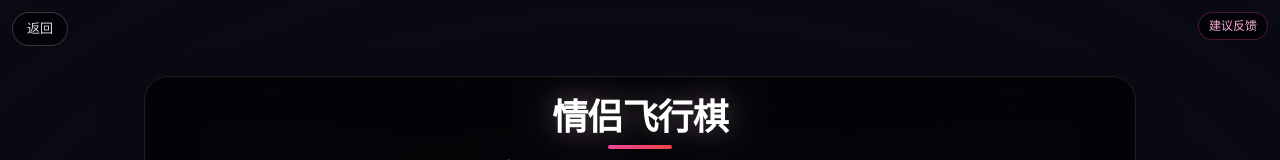
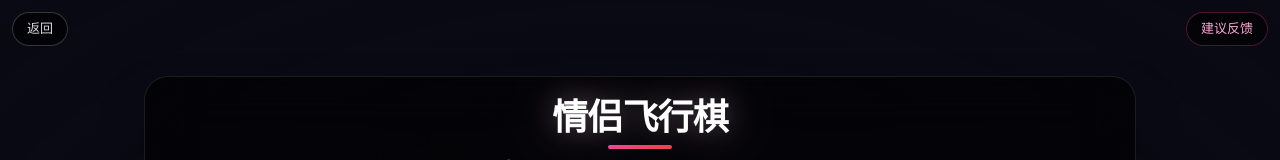
Before and after one commit to cnmgames/game, a Next.js app: page /flight in a window 1280 px wide. Shown: the top 160 px of the page. Built offline with nearby package versions, Linux system fonts and the light colour scheme.

Commit message:
Update GameFeedbackButton.tsx

```diff
--- a/components/GameFeedbackButton.tsx
+++ b/components/GameFeedbackButton.tsx
@@ -91,12 +91,13 @@ export default function GameFeedbackButton({ gameName }: { gameName: string }) {
           position: "fixed",
           top: "max(12px, env(safe-area-inset-top))",
           right: "max(12px, env(safe-area-inset-right))",
-          padding: "4px 10px",
+          padding: "6px 14px",
           borderRadius: "9999px",
           background: "rgba(0,0,0,0.6)",
           border: "1px solid rgba(236,72,153,0.3)",
           color: "#f9a8d4",
-          fontSize: "12px",
+          fontSize: "13px",
+          fontWeight: 500,
           cursor: "pointer",
           zIndex: 9999,
           backdropFilter: "blur(10px)",
```
